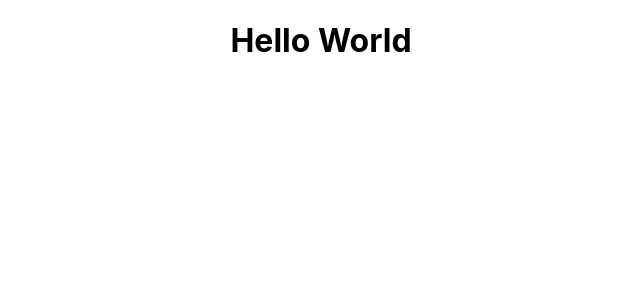
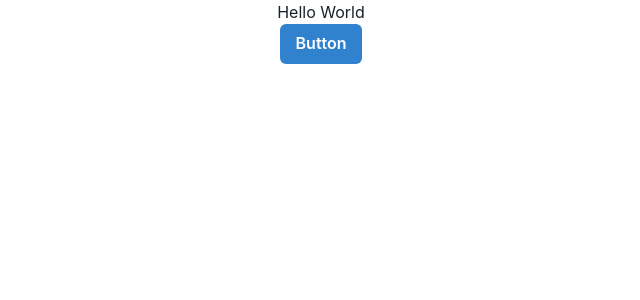
Before and after one commit to pepermz/Jessenger, a React (Create React App) app in the folder frontend/: page / in a window 1280 px wide. Shown: the top 300 px of the page, without its empty margins (319-959 px from the left). Built offline with nearby package versions, Linux system fonts and the light colour scheme.

Commit message:
adding chakraui

```diff
--- a/frontend/package.json
+++ b/frontend/package.json
@@ -3,9 +3,13 @@
   "version": "0.1.0",
   "private": true,
   "dependencies": {
+    "@chakra-ui/react": "^2.1.2",
+    "@emotion/react": "^11.9.0",
+    "@emotion/styled": "^11.8.1",
     "@testing-library/jest-dom": "^5.16.4",
     "@testing-library/react": "^13.3.0",
     "@testing-library/user-event": "^13.5.0",
+    "framer-motion": "^6.3.10",
     "react": "^18.1.0",
     "react-dom": "^18.1.0",
     "react-scripts": "5.0.1",
--- a/frontend/src/App.js
+++ b/frontend/src/App.js
@@ -1,10 +1,12 @@
 
+import { Button } from '@chakra-ui/react';
 import './App.css';
 
 function App() {
   return (
     <div className="App">
       <h1>Hello World</h1>
+      <Button colorScheme='blue'>Button</Button>
     </div>
   );
 }
--- a/frontend/src/index.js
+++ b/frontend/src/index.js
@@ -2,11 +2,14 @@
 import ReactDOM from 'react-dom/client';
 import './index.css';
 import App from './App';
-
+import { ChakraProvider } from '@chakra-ui/react'
 
 const root = ReactDOM.createRoot(document.getElementById('root'));
 root.render(
   <React.StrictMode>
-    <App />
+    {/* In order to have chakra working we have to wrap app inide chakra provider tags */}
+    <ChakraProvider>
+      <App />
+    </ChakraProvider>
   </React.StrictMode>
 );
```
Also changed, not shown: 1 other file (tests, documents, lock files or other folders).
